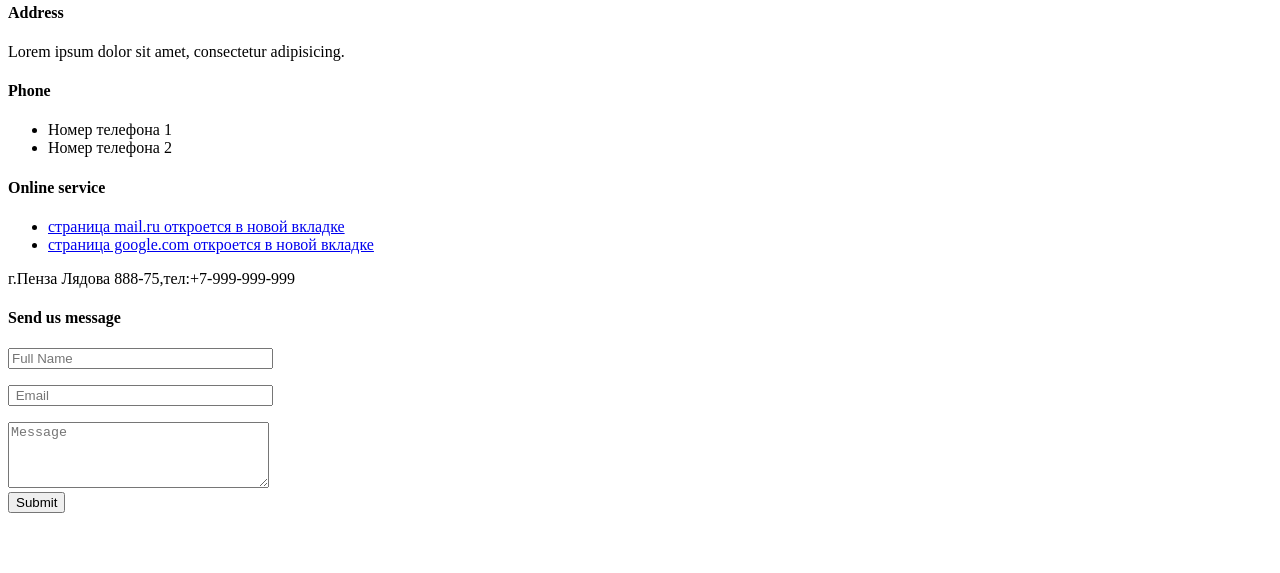
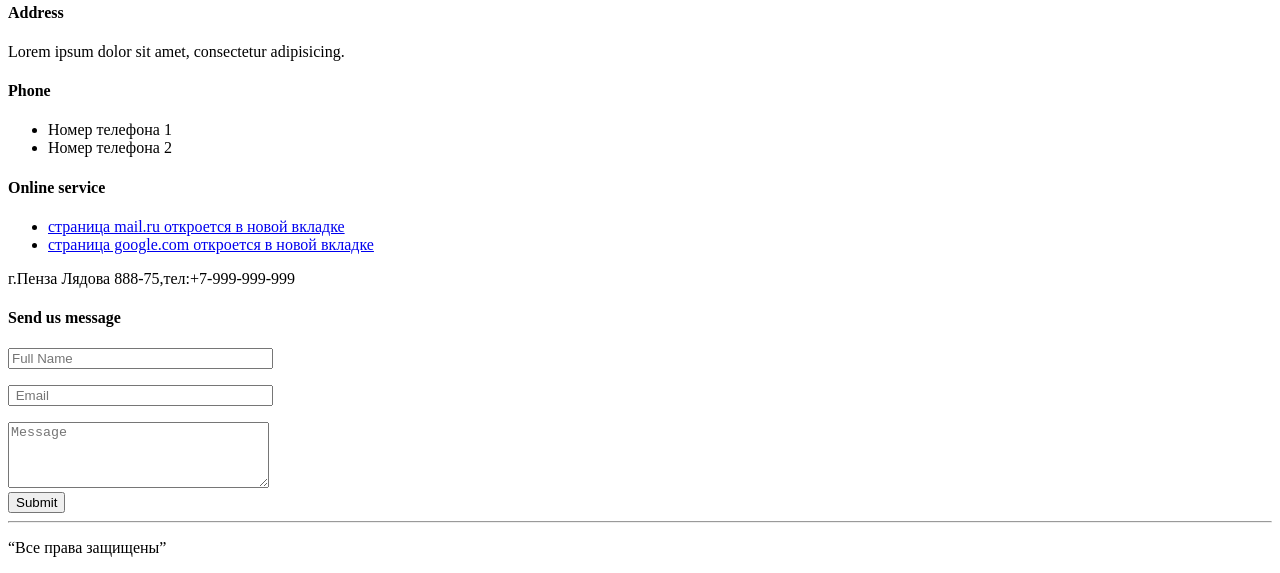
Before and after one commit to Thebobclo/test, a plain HTML site: page homework2/Contacts.html in a window 1280 px wide. Shown: the part 385-958 px from the top of the page. Before the commit the page ends 906 px from the top, so only its background shows below. Drawn offline with Linux system fonts and the light colour scheme.

Commit message:
commit 2

```diff
--- a/homework2/Contacts.html
+++ b/homework2/Contacts.html
@@ -34,5 +34,7 @@ width="350px">
    <button type="submit">Submit</button>
    <script type="text/javascript" charset="utf-8" async src="https://api-maps.yandex.ru/services/constructor/1.0/js/?um=constructor%3A228920555f771b0550f6d88628a3c4c84a639096ba502bb5cabe0ca676a6d520&amp;width=500&amp;height=400&amp;lang=ru_RU&amp;scroll=true"></script>
    <body>
+    <hr>
+<p>“Все права защищены”</p>
 </body>
 </html>
```
